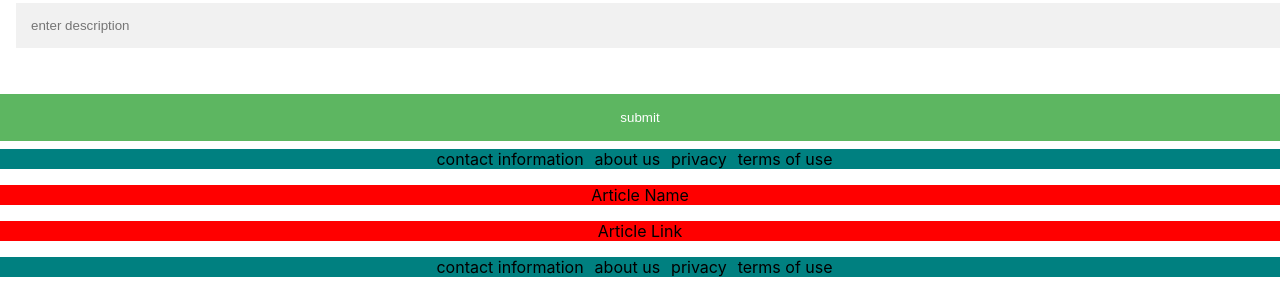
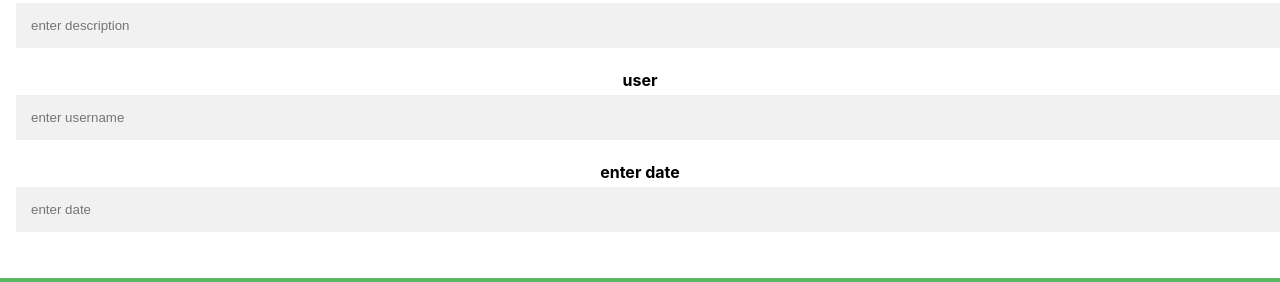
Before and after one commit to mmcmahon1490/Risible, a React (Create React App) app in the folder risible/: page / in a window 1280 px wide. Shown: the part 444-726 px from the top of the page. Built offline with nearby package versions, Linux system fonts and the light colour scheme; no server answers.

Commit message:
Working Through Create

```diff
--- /dev/null
+++ b/risible/services/constants.js
@@ -0,0 +1 @@
+export const baseURL =  `https://api.airtable.com/v0/${process.env.REACT_APP_AIRTABLE_BASE}/risible`
--- a/risible/src/Components/CreatePostForm.jsx
+++ b/risible/src/Components/CreatePostForm.jsx
@@ -1,7 +1,34 @@
-import React from 'react';
+import React, { useState } from 'react';
 import Footer from './Footer';
+import axios from 'axios';
 
 const CreatePostForm = () => {
+  const [link, setLink] = useState('');
+  const [description, setDescription] = useState('');
+  const [user, setUser] = useState('');
+  const [date, setDate] = useState('');
+  const baseURL = `https://api.airtable.com/v0/${process.env.REACT_APP_AIRTABLE_BASE}/risible`;
+
+  const handleSubmit = async (event) => {
+    event.preventDefault();
+    const fields = {
+      link,
+      description,
+      user,
+      date,
+    };
+
+    await axios.post(
+      baseURL,
+      { fields },
+      {
+        headers: {
+          Authorization: `Bearer ${process.envREACT_APP_AIRTABLE_KEY}`,
+          'Content-Type': 'application/json',
+        },
+      }
+    );
+  }
 
   return (
     <div>
@@ -11,6 +38,11 @@ const CreatePostForm = () => {
         <input type='lnk' placeholder='enter link' name='lnk' id='lnk' required></input>
         <label for='description'><b>description</b></label>
         <input type='dsc' placeholder='enter description' name='dsc' id='dsc' required></input>
+
+        <label for='user'><b>user</b></label>
+        <input type='usr' placeholder='enter username' name='usr' id='usr' required></input>
+        <label for='date'><b>enter date</b></label>
+        <input type='dte' placeholder='enter date' id='dte' required></input>
       </div>
       <button type='submit' class='submit-post'>submit</button>
       <Footer />
--- a/risible/src/Styles/Header.css
+++ b/risible/src/Styles/Header.css
@@ -47,7 +47,7 @@ a {
   padding: 16px;
 }
 
-input[type=lnk], input[type=dsc] {
+input[type=lnk], input[type=dsc], input[type=usr], input[type=dte] {
   width: 100%;
   padding: 15px;
   margin: 5px 0 22px 0;
```
